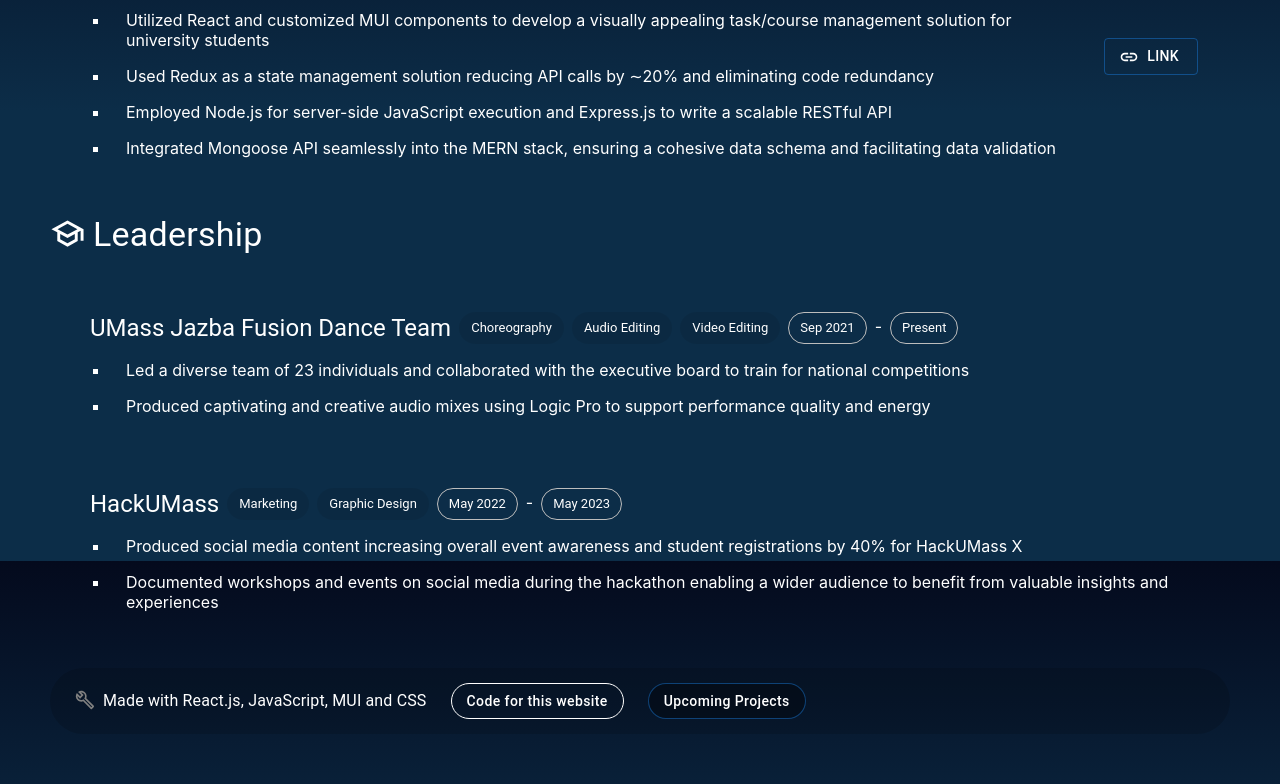
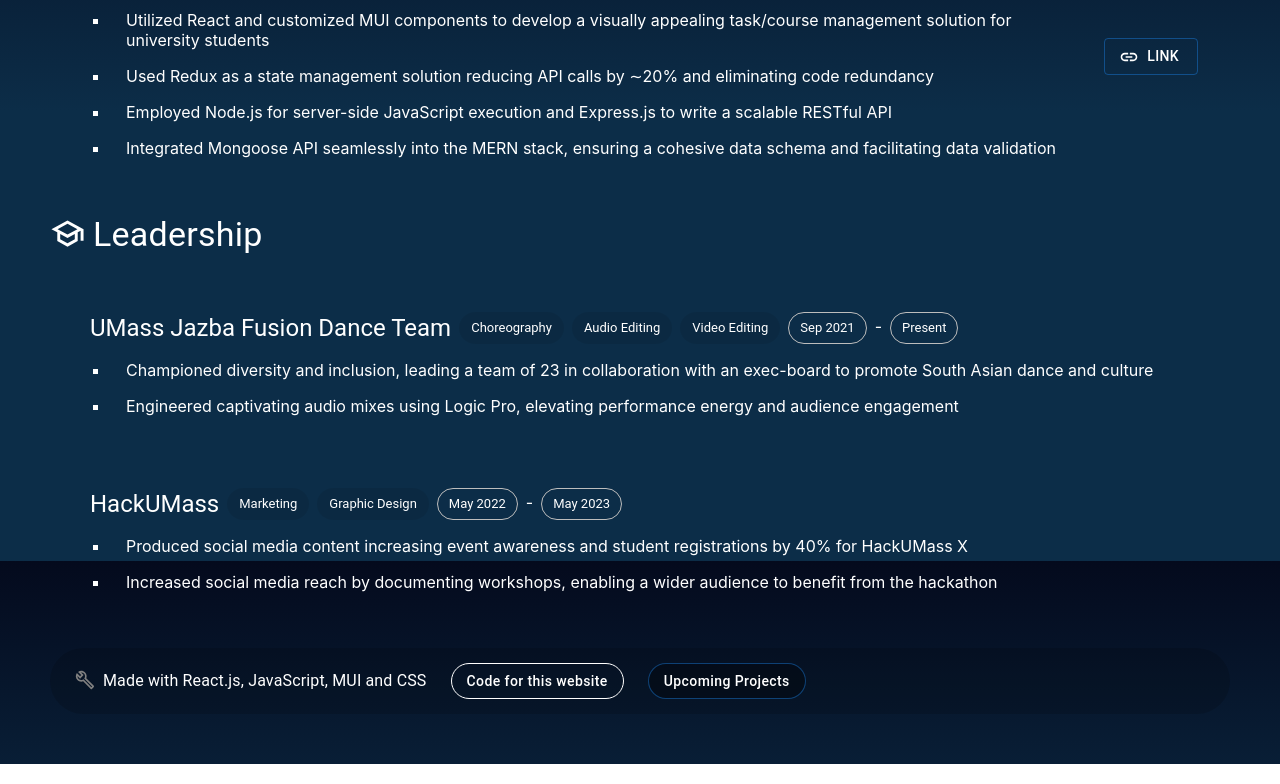
Before and after one commit to RaajveerX/Portfolio, a React (Create React App) app: page / in a window 1280 px wide. Shown: the part 2639-3423 px from the top of the page. Built offline with nearby package versions, Linux system fonts and the light colour scheme.

Commit message:
Update Leadership.js

```diff
--- a/src/Pages/Leadership.js
+++ b/src/Pages/Leadership.js
@@ -17,8 +17,8 @@ const jazba ={
     "from":"Sep 2021",
     "to":"Present",
     "techs":["Choreography","Audio Editing","Video Editing"],
-    "bullets":["Led a diverse team of 23 individuals and collaborated with the executive board to train for national competitions",
-        "Produced captivating and creative audio mixes using Logic Pro to support performance quality and energy"]
+    "bullets":[ "Championed diversity and inclusion, leading a team of 23 in collaboration with an exec-board to promote South Asian dance and culture",
+               "Engineered captivating audio mixes using Logic Pro, elevating performance energy and audience engagement"]
 }
 
 
@@ -27,8 +27,9 @@ const hack = {
 
     "title":"HackUMass",
     "position":"Organizing PR Team",
-    "bullets":["Produced social media content increasing overall event awareness and student registrations by 40% for HackUMass X",
-        "Documented workshops and events on social media during the hackathon enabling a wider audience to benefit from valuable insights and experiences"],
+    "bullets":[
+        "Produced social media content increasing event awareness and student registrations by 40% for HackUMass X",
+        "Increased social media reach by documenting workshops, enabling a wider audience to benefit from the hackathon"],
     "from":"May 2022",
     "to":"May 2023",
     "techs":["Marketing","Graphic Design"]
```
